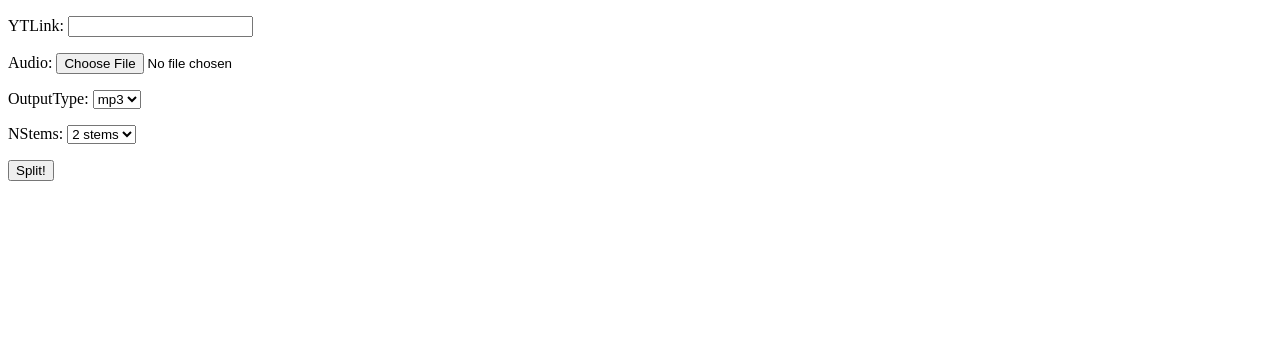
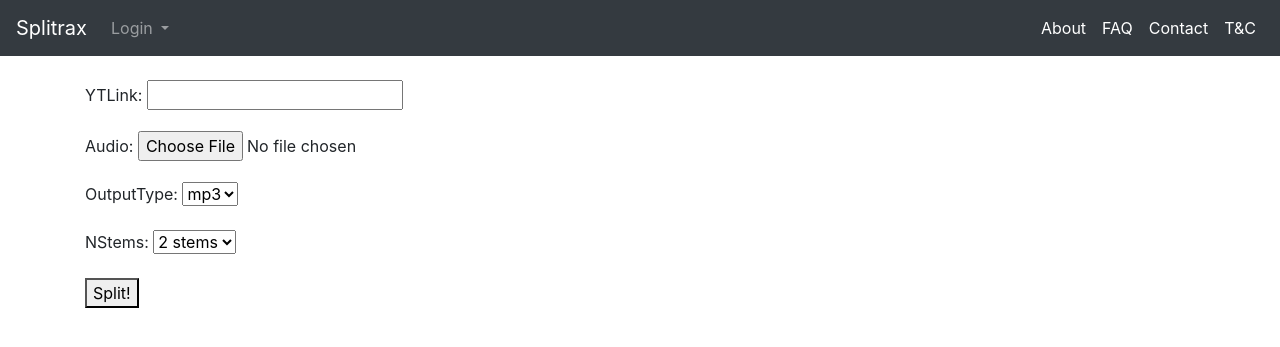
Before and after one commit to BeardedBaldo/splitrax-version1, a Django app: page /upload/ in a window 1280 px wide. Shown: the top 347 px of the page. Run offline with Django 3.2, Linux system fonts and the light colour scheme; some libraries are stand-ins or nearby versions.

Commit message:
added bootstrap contents to main.html and navbar

```diff
--- a/uploadfile/templates/base.html
+++ b/uploadfile/templates/base.html
@@ -3,10 +3,65 @@
 <head>
     <meta charset="UTF-8">
     <title>Splitrax</title>
+
+    <link rel="stylesheet" href="https://stackpath.bootstrapcdn.com/bootstrap/4.3.1/css/bootstrap.min.css" integrity="sha384-ggOyR0iXCbMQv3Xipma34MD+dH/1fQ784/j6cY/iJTQUOhcWr7x9JvoRxT2MZw1T" crossorigin="anonymous">
+
+    <meta name = "viewport" content="width-device-width, initial-scale=1, maximim-scale=1, minimum-scale=1" />
+
+
 </head>
 <body>
-	{% block content %}
-	{% endblock %}
+	<nav class="navbar navbar-expand-lg navbar-dark bg-dark">
+	  <a class="navbar-brand" href="{% url 'uploadfile:Upload' %}">Splitrax</a>
+	  <button class="navbar-toggler" type="button" data-toggle="collapse" data-target="#navbarSupportedContent" aria-controls="navbarSupportedContent" aria-expanded="false" aria-label="Toggle navigation">
+	    <span class="navbar-toggler-icon"></span>
+	  </button>
+
+	  <div class="collapse navbar-collapse" id="navbarSupportedContent">
+	    <ul class="navbar-nav mr-auto">
+	      <li class="nav-item dropdown">
+	        <a class="nav-link dropdown-toggle" href="#" id="navbarDropdown" role="button" data-toggle="dropdown" aria-haspopup="true" aria-expanded="false">
+	          Login
+	        </a>
+	        <div class="dropdown-menu" aria-labelledby="navbarDropdown">
+	          <a class="dropdown-item" href="#">Login with Google</a>
+	          <a class="dropdown-item" href="#">Login with Facebook</a>
+	          <div class="dropdown-divider"></div>
+	          <a class="dropdown-item" href="#">Login with Instagram</a>
+	        </div>
+	      </li>
+<!-- 	      <li class="nav-item">
+	        <a class="nav-link disabled" href="#" tabindex="-1" aria-disabled="true">Disabled</a>
+	      </li> -->
+	    </ul>
+
+	    <ul class = "nav navbar-nav navbar-right">
+	    	<li class="nav-item active">
+        		<a class="nav-link" href="#">About<span class="sr-only">(current)</span></a>
+      		</li>
+      		<li class="nav-item active">
+        		<a class="nav-link" href="#">FAQ</a>
+      		</li>
+      		<li class="nav-item active">
+        		<a class="nav-link" href="#">Contact</a>
+      		</li>
+      		<li class="nav-item active">
+        		<a class="nav-link" href="#">T&C</a>
+      		</li>
+    	</ul>
+
+	    <!-- <form class="form-inline my-2 my-lg-0"> -->
+	  </div>
+	</nav>
+	<br>
+	<div class = "container">
+		{% block content %}
+		{% endblock %}
+	</div>
+
+	<script src="https://code.jquery.com/jquery-3.3.1.slim.min.js" integrity="sha384-q8i/X+965DzO0rT7abK41JStQIAqVgRVzpbzo5smXKp4YfRvH+8abtTE1Pi6jizo" crossorigin="anonymous"></script>
+	<script src="https://cdnjs.cloudflare.com/ajax/libs/popper.js/1.14.7/umd/popper.min.js" integrity="sha384-UO2eT0CpHqdSJQ6hJty5KVphtPhzWj9WO1clHTMGa3JDZwrnQq4sF86dIHNDz0W1" crossorigin="anonymous"></script>
+	<script src="https://stackpath.bootstrapcdn.com/bootstrap/4.3.1/js/bootstrap.min.js" integrity="sha384-JjSmVgyd0p3pXB1rRibZUAYoIIy6OrQ6VrjIEaFf/nJGzIxFDsf4x0xIM+B07jRM" crossorigin="anonymous"></script>
 
 </body>
 </html>
```
Also changed, not shown: 1 other file.
